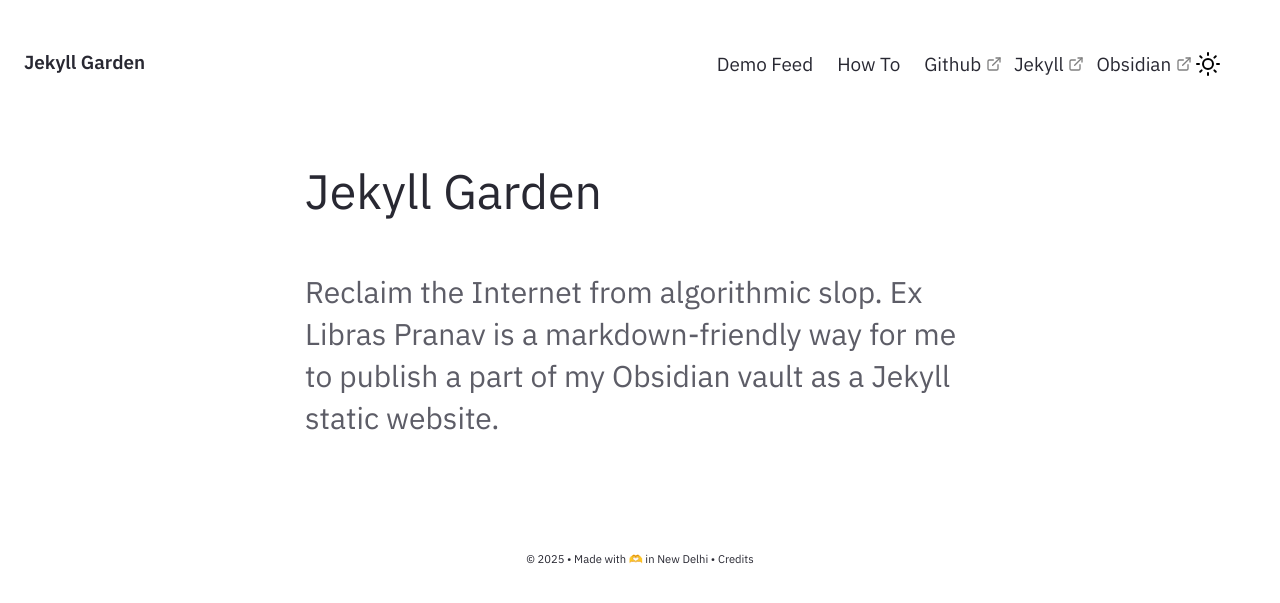
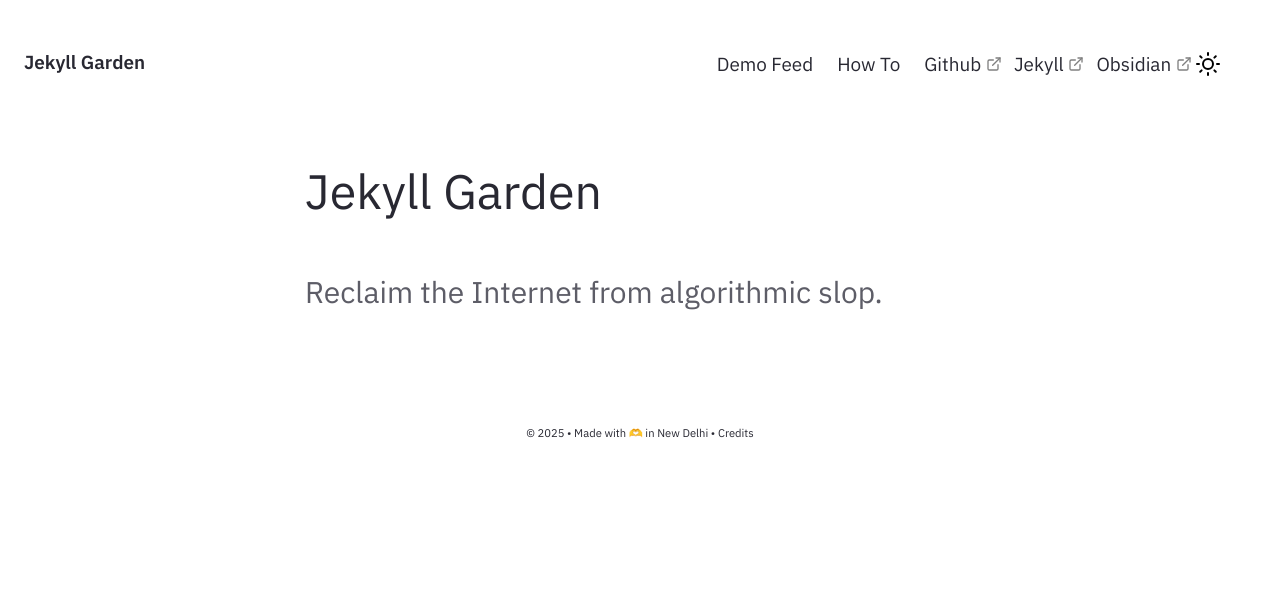
Before and after one commit to chhotavakeel/ExLibrasPranav, a Jekyll site: the page built from pages/index.md, in a window 1280 px wide. Shown: the top 603 px of the page. Built offline with Jekyll 4.4.1, drawn with Linux system fonts in a browser that asks for light colours.

Commit message:
Update Homepage.html

```diff
--- a/_includes/Homepage.html
+++ b/_includes/Homepage.html
@@ -2,6 +2,5 @@
     <div class="jumbo">{{site.heading}} </div>
     <div class="home-sub-text"> <h3>
         Reclaim the Internet from algorithmic slop.
-        Ex Libras Pranav is a markdown-friendly way for me to publish a part of my Obsidian vault as a Jekyll static website.
         </h3>
 </div> </div>
```
